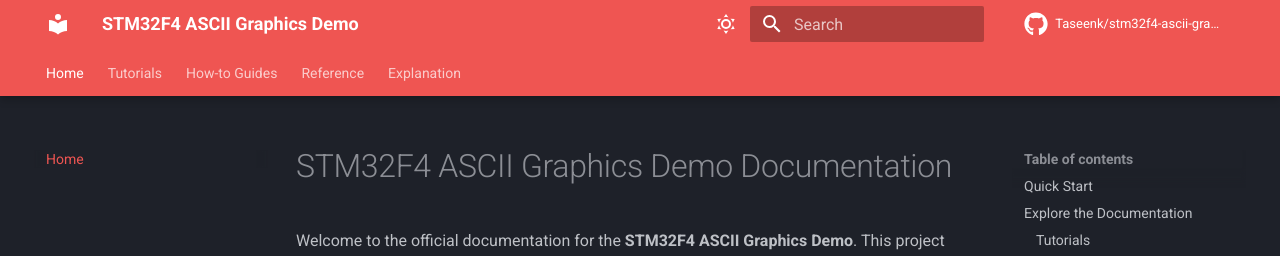
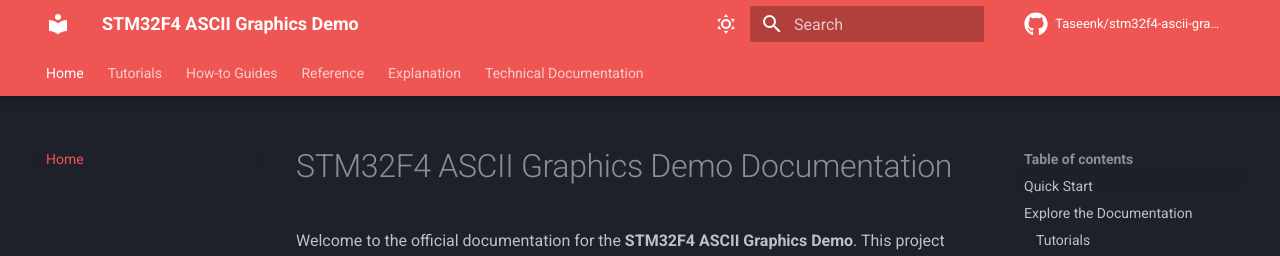
Before and after one commit to Taseenk/stm32f4-ascii-graphics-demo, an MkDocs documentation site: the page built from Docs/index.md, in a window 1280 px wide. Shown: the top 256 px of the page. Built offline with MkDocs 1.6.1 and Material for MkDocs 9.7.7, drawn with Linux system fonts in a browser that asks for light colours; comment, search, counter and statistics services are not loaded; part of the change alters nothing that is shown.

Commit message:
docs(mkdocs): expand MkDocs config with Doxy integration and technical nav
- Add Doxygen configuration overrides via mkdoxy plugin (C optimization, member extraction).
- Implement a comprehensive 'Technical Documentation' navigation tree mapping App source files.
- Configure 'not_in_nav' to hide redundant Doxygen-generated utility pages.
- Add descriptive comments throughout mkdocs.yml for better maintainability.

```diff
--- a/mkdocs.yml
+++ b/mkdocs.yml
@@ -1,3 +1,4 @@
+# Site project metadata
 site_name: STM32F4 ASCII Graphics Demo
 site_url: https://taseenk.github.io/stm32f4-ascii-graphics-demo/
 site_description: Real-time ASCII art demo scenes on a PC terminal, running bare-metal on the STM32F407 Discovery board.
@@ -5,9 +6,11 @@ site_author: Taseen Khan
 repo_name: Taseenk/stm32f4-ascii-graphics-demo
 repo_url: https://github.com/Taseenk/stm32f4-ascii-graphics-demo
 
+# Configuration for the Material theme
 theme:
   name: material
   palette:
+    # Dark mode color scheme configuration
     - scheme: slate
       primary: red
       accent: deep orange
@@ -15,12 +18,15 @@ theme:
         icon: material/weather-sunny
         name: Switch to light mode
 
+    # Light mode color scheme configuration
     - scheme: default
       primary: red
       accent: deep orange
       toggle:
         icon: material/weather-night
         name: Switch to dark mode
+
+  # UI features and navigation behaviors
   features:
     - navigation.tabs
     - navigation.tabs.sticky
@@ -28,6 +34,8 @@ theme:
     - navigation.sections
     - navigation.top
     - content.code.copy
+
+  # Typography settings
   font:
     text: Roboto
     code: Roboto Mono
@@ -35,27 +43,42 @@ theme:
     repo: fontawesome/brands/github
   language: en
 
+# Extension plugins for MkDocs functionality
 plugins:
-  - search
-  - likec4
-  - mkdoxy:
-        projects:
-          stm32f4_ascii_graphics_demo:
-            doxy-cfg-file: 'Docs\Doxyfile'
-            src-dirs: 'App'
+  - search  # Enables built-in search bar functionality
+  - likec4  # Support for LikeC4 architecture diagrams
+  - mkdoxy: # Doxygen integration for technical C documentation
+      projects:
+        stm32f4_ascii_graphics_demo:
+          doxy-cfg-file: 'Docs\Doxyfile'
+          src-dirs: 'App'
+          doxy-cfg: # Overrides for Doxygen configuration
+            OPTIMIZE_OUTPUT_FOR_C: YES
+            EXTRACT_ALL: YES
+            HIDE_UNDOC_MEMBERS: NO
+            SOURCE_BROWSER: NO
+            VERBATIM_HEADERS: NO
+            INLINE_SOURCES: NO
+            SHOW_USED_FILES: NO
+            SHOW_INCLUDE_FILES: NO
+            SHOW_NAMESPACES: NO
+            XML_PROGRAMLISTING: NO
 
+# Markdown parsing extensions
 markdown_extensions:
-  - admonition
-  - tables
-  - pymdownx.highlight:
+  - admonition  # Info, Note, and Warning boxes
+  - tables  # Standard GFM table support
+  - pymdownx.highlight: # Code syntax highlighting
       anchor_linenums: true
-  - pymdownx.superfences
-  - pymdownx.inlinehilite
-  - toc:
+  - pymdownx.superfences  # Code syntax highlighting
+  - pymdownx.inlinehilite # Inline code highlighting
+  - toc:  # Table of contents configuration
       permalink: true
 
+# Source directory for markdown files
 docs_dir: Docs
 
+# Navigation structure for the sidebar and tabs
 nav:
   - Home: index.md
 
@@ -66,14 +89,14 @@ nav:
     # - Connecting a Terminal: Tutorial/terminal-setup.md
 
   - How-to Guides:
-    - How-to/index.md
+    # - How-to/index.md
     # - Configure UART and DMA: How-to/configure-uart-dma.md
     # - Change Baud Rate or Frame Rate: How-to/change-baud-fps.md
     # - Add a New Scene: How-to/add-a-scene.md
     - Use the CLI Shell: How-to/use-the-shell.md
 
   - Reference:
-    - Reference/index.md
+    # - Reference/index.md
     - Shell Commands: Reference/shell-commands.md
     # - Module Overview: Reference/modules.md
     # - Public API: Reference/api.md
@@ -85,3 +108,83 @@ nav:
     - Explanation/index.md
     # - Why 3-Tier Architecture?: Explanation/three-tier-architecture.md
     # - Why DMA + double-buffering: Explanation/dma-double-buffer.md
+
+  - Technical Documentation:
+    - Overview:
+      - File List: stm32f4_ascii_graphics_demo/files.md
+      - Data Structures: stm32f4_ascii_graphics_demo/annotated.md
+      - Directory Structure:
+        - Root: stm32f4_ascii_graphics_demo/dir_2d24c7b8815d54233acb7a85e7e20f52.md
+        - App: stm32f4_ascii_graphics_demo/dir_82df7b12fe58d38fb28719db2108769f.md
+        - Headers: stm32f4_ascii_graphics_demo/dir_54b4aa24c289cac9d513ebf24b28082b.md
+        - Sources: stm32f4_ascii_graphics_demo/dir_c81c1db0d8bdddf7e85da274428b63d4.md
+
+    - Code Modules:
+      - Dashboard:
+        - Header: stm32f4_ascii_graphics_demo/dashboard_8h.md
+        - Source: stm32f4_ascii_graphics_demo/dashboard_8c.md
+      - Scene Manager:
+        - Header: stm32f4_ascii_graphics_demo/scene__manager_8h.md
+        - Source: stm32f4_ascii_graphics_demo/scene__manager_8c.md
+      - Shell & Terminal:
+        - Terminal Header: stm32f4_ascii_graphics_demo/terminal_8h.md
+        - Terminal Source: stm32f4_ascii_graphics_demo/terminal_8c.md
+        - Shell Header: stm32f4_ascii_graphics_demo/shell_8h.md
+        - Shell Source: stm32f4_ascii_graphics_demo/shell_8c.md
+        - Shell Strings Header: stm32f4_ascii_graphics_demo/shell__strings_8h.md
+        - Shell Strings Source: stm32f4_ascii_graphics_demo/shell__strings_8c.md
+      - Hardware & Utils:
+        - Serial HW Header: stm32f4_ascii_graphics_demo/serial__hw_8h.md
+        - Serial HW Source: stm32f4_ascii_graphics_demo/serial__hw_8c.md
+        - RNG Utility Header: stm32f4_ascii_graphics_demo/rng__util_8h.md
+        - RNG Utility Source: stm32f4_ascii_graphics_demo/rng__util_8c.md
+
+    - Demo Scenes:
+      - Directory (Headers): stm32f4_ascii_graphics_demo/dir_b3d6e1e56b26d4df58b948e8a49bcaf9.md
+      - Directory (Sources): stm32f4_ascii_graphics_demo/dir_3b7607d4df980b2ffe0bb6beb825293b.md
+      - Matrix Rain:
+        - Header: stm32f4_ascii_graphics_demo/scene__matrix__rain_8h.md
+        - Source: stm32f4_ascii_graphics_demo/scene__matrix__rain_8c.md
+      - Glitch Effect:
+        - Header: stm32f4_ascii_graphics_demo/scene__glitch_8h.md
+        - Source: stm32f4_ascii_graphics_demo/scene__glitch_8c.md
+      - Xterm Palette:
+        - Header: stm32f4_ascii_graphics_demo/scene__xterm__palette_8h.md
+        - Source: stm32f4_ascii_graphics_demo/scene__xterm__palette_8c.md
+      - Colour Demo:
+        - Header: stm32f4_ascii_graphics_demo/scene__colour__demo_8h.md
+        - Source: stm32f4_ascii_graphics_demo/scene__colour__demo_8c.md
+      - Primitives:
+        - Header: stm32f4_ascii_graphics_demo/scene__primitives__demo_8h.md
+        - Source: stm32f4_ascii_graphics_demo/scene__primitives__demo_8c.md
+      - Attributes:
+        - Header: stm32f4_ascii_graphics_demo/scene__attributes__demo_8h.md
+        - Source: stm32f4_ascii_graphics_demo/scene__attributes__demo_8c.md
+      - Credits:
+        - Header: stm32f4_ascii_graphics_demo/scene__credits_8h.md
+        - Source: stm32f4_ascii_graphics_demo/scene__credits_8c.md
+
+    - API Reference:
+      - Data Structures:
+        - Scene Config: stm32f4_ascii_graphics_demo/struct_scene_config__t.md
+        - UART Flags: stm32f4_ascii_graphics_demo/struct_u_a_r_t___flags__t.md
+        - DMA Buffer: stm32f4_ascii_graphics_demo/struct_u_a_r_t___rx_dma_buffer__t.md
+        - Credit Line: stm32f4_ascii_graphics_demo/struct_credit_line__t.md
+        - RX Message: stm32f4_ascii_graphics_demo/struct_rx___message__t.md
+      - Symbols:
+        - Functions: stm32f4_ascii_graphics_demo/functions.md
+        - Variables: stm32f4_ascii_graphics_demo/variables.md
+        - Structs: stm32f4_ascii_graphics_demo/classes.md
+        - Macros: stm32f4_ascii_graphics_demo/macros.md
+      - Documentation Pages:
+        - pages: stm32f4_ascii_graphics_demo/pages.md
+        - links: stm32f4_ascii_graphics_demo/links.md
+
+# Pages generated by Doxy but hidden from primary navigation
+not_in_nav: |
+  stm32f4_ascii_graphics_demo/*_source.md
+  stm32f4_ascii_graphics_demo/namespaces.md
+  stm32f4_ascii_graphics_demo/hierarchy.md
+  stm32f4_ascii_graphics_demo/modules.md
+  stm32f4_ascii_graphics_demo/class_member*
+  stm32f4_ascii_graphics_demo/namespace_member*
```
